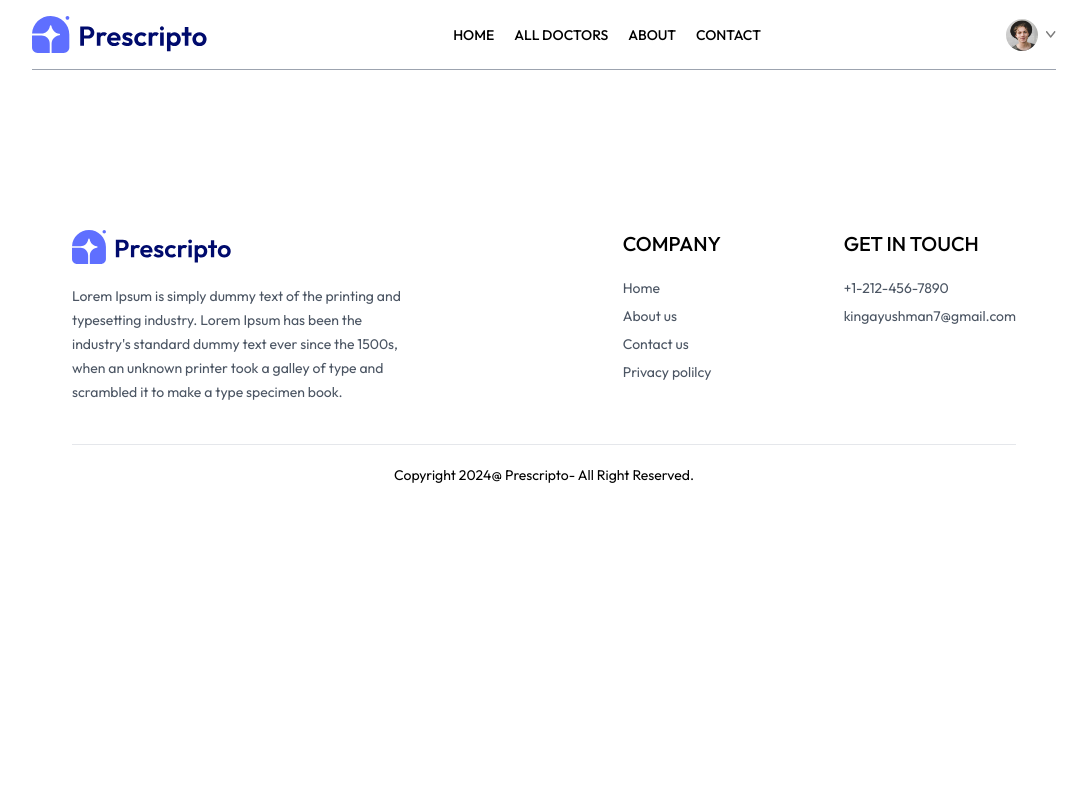
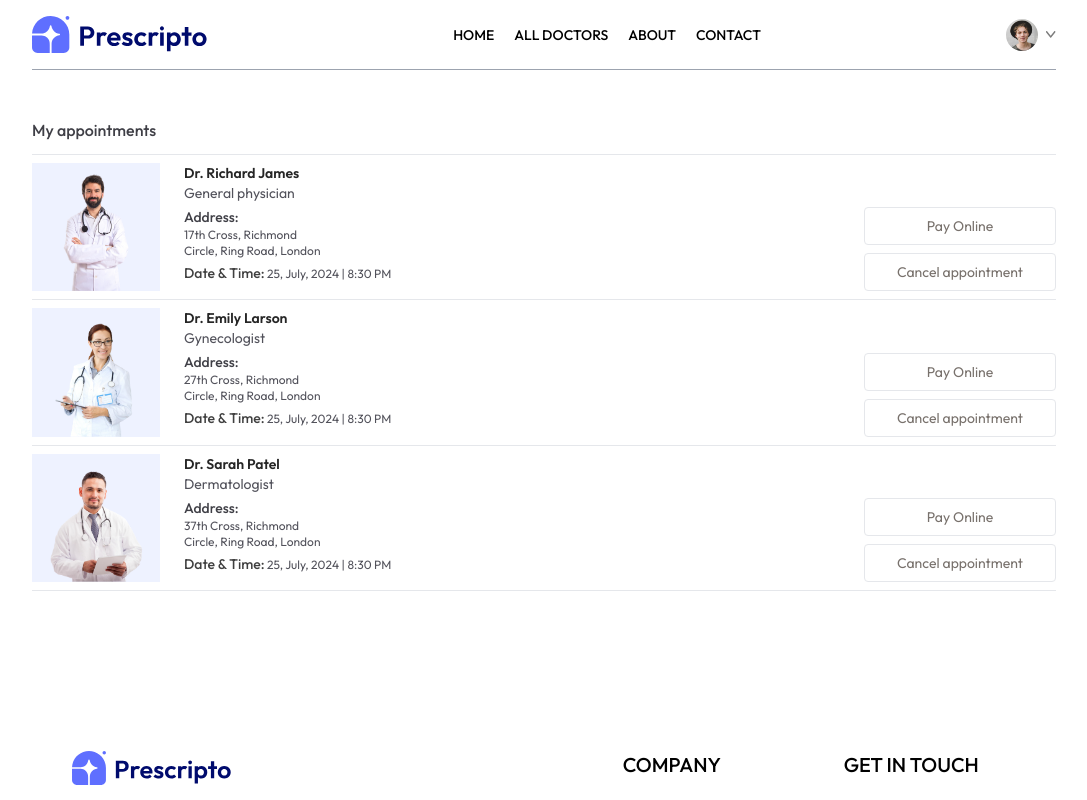
Before and after one commit to 1-Ujjwal/prescripto, a React (Vite) app in the folder frontend/: page /my-appointments in a window 1280 px wide. Shown: the top 800 px of the page, without its empty margins (96-1183 px from the left). Built offline with nearby package versions, Linux system fonts and the light colour scheme.

Commit message:
created MyAppointment page
-made MyAppointment page

```diff
--- a/frontend/src/pages/MyAppointments.jsx
+++ b/frontend/src/pages/MyAppointments.jsx
@@ -1,7 +1,50 @@
-import React from "react";
+import React, { useContext } from "react";
+import { AppContext } from "../context/AppContext";
 
 const MyAppointments = () => {
-  return <div></div>;
+  const { doctors } = useContext(AppContext);
+
+  return (
+    <div>
+      <p className="pb-3 mt-12 font-medium text-zinc-700 border-b">
+        My appointments
+      </p>
+      <div>
+        {doctors.slice(0, 3).map((item, index) => (
+          <div
+            className="grid grid-cols-[1fr_2fr] gap-4 sm:flex sm:gap-6 py-2 border-b"
+            key={index}
+          >
+            <div>
+              <img className="w-32 bg-indigo-50" src={item.image} alt="" />
+            </div>
+            <div className="flex-1 text-sm text-zinc-600">
+              <p className="text-neutral-800 font-semibold">{item.name}</p>
+              <p>{item.speciality}</p>
+              <p className="text-zinc-700 font-medium mt-1">Address:</p>
+              <p className="text-xs">{item.address.line1}</p>
+              <p className="text-xs">{item.address.line2}</p>
+              <p className="text-xs mt-1">
+                <span className="text-sm text-neutral-700 font-medium">
+                  Date & Time:
+                </span>{" "}
+                25, July, 2024 | 8:30 PM
+              </p>
+            </div>
+            <div></div>
+            <div className="flex flex-col gap-2 justify-end">
+              <button className="text-sm text-stone-500 text-center sm:min-w-48 py-2 border rounded hover:bg-primary hover:text-white transition-all duration-300">
+                Pay Online
+              </button>
+              <button className="text-sm text-stone-500 text-center sm:min-w-48 py-2 border rounded hover:bg-red-600 hover:text-white transition-all duration-300">
+                Cancel appointment
+              </button>
+            </div>
+          </div>
+        ))}
+      </div>
+    </div>
+  );
 };
 
 export default MyAppointments;
```
